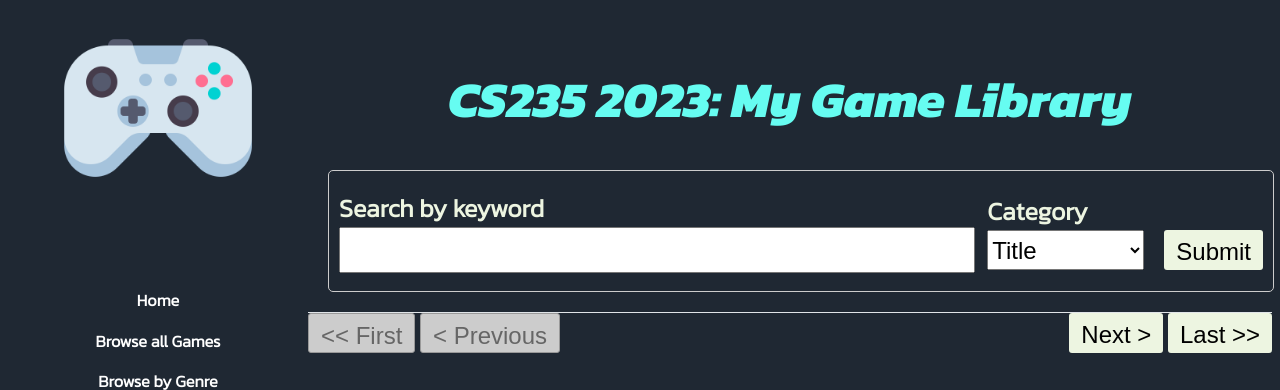
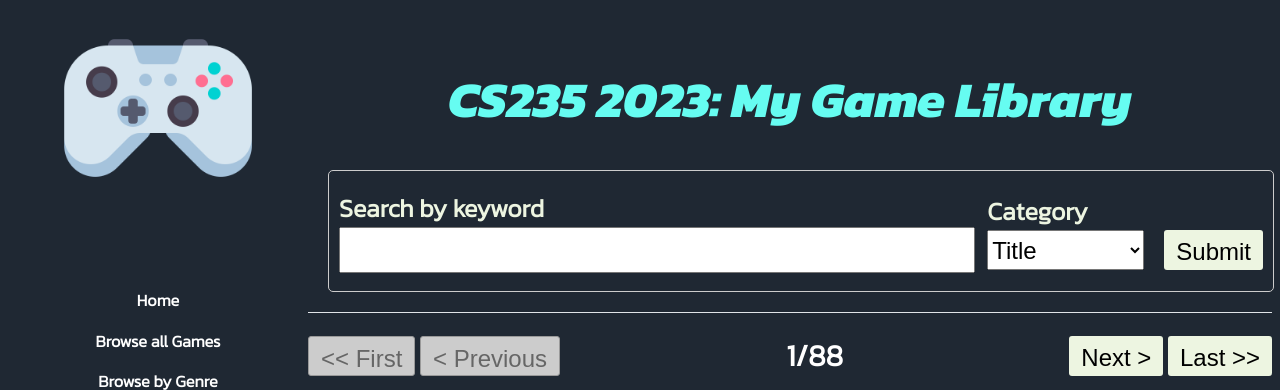
Before and after one commit to UoA-CS-Sindhwani-CS235-S2-2023/cs235-2023-gameswebapp-assignment-ryan744_jpen687, a Flask app: page /browse_all_games in a window 1280 px wide. Shown: the top 390 px of the page. Run offline with Flask 3, Linux system fonts and the light colour scheme; some libraries are stand-ins or nearby versions.

Commit message:
Add page number to the list games page

```diff
--- a/games/gamesLib/gamesLib.py
+++ b/games/gamesLib/gamesLib.py
@@ -30,15 +30,15 @@ def browse_all_games():
     last_game_url = None
     next_game_url = None
     prev_game_url = None
+    last_page = int(length_of_entire_library / games_per_page + 1)
 
     if page > 1:
         # There are preceding games in the library, generate URL
         first_game_url = url_for('games_bp.browse_all_games', page=1, search_term=search_term, search_category=search_category)
         prev_game_url = url_for('games_bp.browse_all_games', page=page - 1, search_term=search_term, search_category=search_category)
 
-    if ((page * games_per_page) + games_per_page) < length_of_entire_library:
+    if page < last_page:
         next_game_url = url_for('games_bp.browse_all_games', page=page + 1, search_term=search_term, search_category=search_category)
-        last_page = int(length_of_entire_library / games_per_page)
         last_game_url = url_for('games_bp.browse_all_games', page=last_page, search_term=search_term, search_category=search_category)
 
     # Retrieve the batch of games to display on the Web page.
@@ -53,4 +53,6 @@ def browse_all_games():
         prev_game_url=prev_game_url,
         next_game_url=next_game_url,
         genres=utilities.get_genres(),
+        page=page,
+        last_page=last_page,
     )
--- a/games/static/css/main.css
+++ b/games/static/css/main.css
@@ -139,7 +139,14 @@ footer > .copyright {
 .navigation-buttons {
   display: flex;
   justify-content: space-between;
+  margin-top: 20px;
   margin-bottom: 40px;
+  align-items: center;
+}
+
+.pagination-number {
+  font-size: 30px;
+  font-weight: bold;
 }
 
 .left-navigation-buttons button, .right-navigation-buttons button {
--- a/games/templates/library/games.html
+++ b/games/templates/library/games.html
@@ -18,6 +18,7 @@
               onclick="location.href='{{prev_game_url}}'"
             >&lt; Previous</button>
         </div>
+        <div class="pagination-number">{{page}}/{{last_page}}</div>
         <div class="right-navigation-buttons">
             <button
               {% if next_game_url is none %}disabled{% endif %}
```
